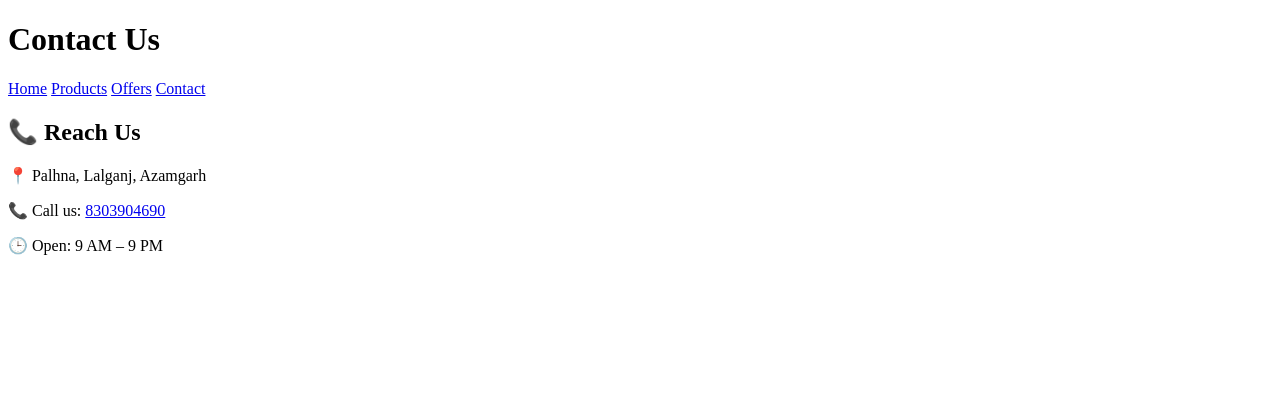
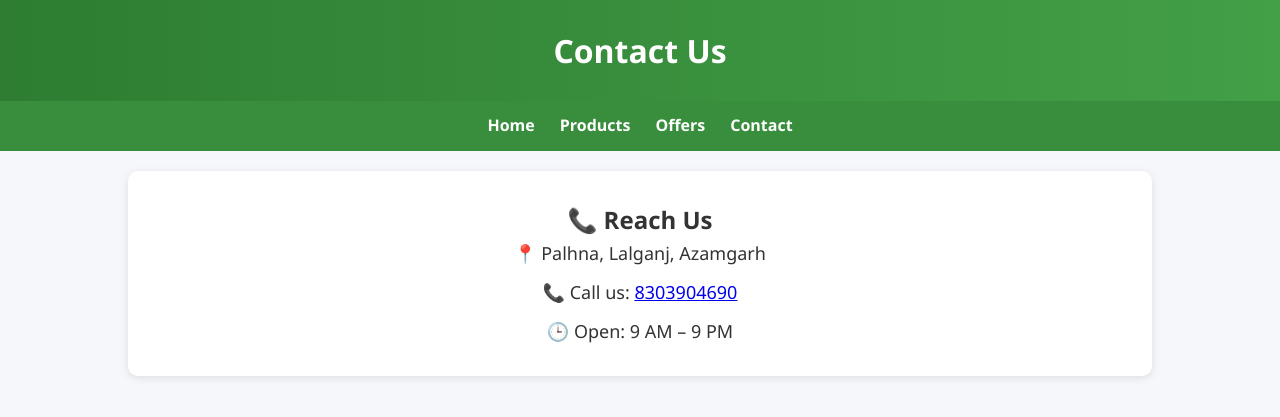
Before and after one commit to shashikant-yadav27/medical-store-website, a PHP site: page /contact.html in a window 1280 px wide. Shown: the top 417 px of the page. Run offline with PHP 8.4, Linux system fonts and the light colour scheme.

Commit message:
Add files via upload

```diff
--- a/style.css
+++ b/style.css
@@ -1,30 +1,225 @@
-/* Login Page Styling */
+/* Global Reset */
+
+* {
+    margin: 0;
+    padding: 0;
+    box-sizing: border-box;
+}
+
+
+/* Body */
+
+body {
+    font-family: 'Segoe UI', Arial, sans-serif;
+    background: #f5f7fa;
+    color: #333;
+    line-height: 1.6;
+}
+
+
+/* Header */
+
+header {
+    background: linear-gradient(90deg, #2e7d32, #43a047);
+    color: white;
+    padding: 25px 10px;
+    text-align: center;
+    box-shadow: 0 3px 6px rgba(0, 0, 0, 0.2);
+}
+
+
+/* Navigation Bar */
+
+nav {
+    background: #388e3c;
+    display: flex;
+    justify-content: center;
+    gap: 25px;
+    padding: 12px 0;
+    position: sticky;
+    top: 0;
+    z-index: 1000;
+}
+
+nav a {
+    color: white;
+    text-decoration: none;
+    font-weight: 600;
+    transition: color 0.3s ease;
+}
+
+nav a:hover {
+    color: #ffeb3b;
+}
+
+
+/* Banner */
+
+.banner {
+    background: url('images/pharmacy-clean.png') no-repeat center;
+    background-size: cover;
+    height: 300px;
+    display: flex;
+    align-items: center;
+    justify-content: center;
+    color: white;
+    font-size: 2em;
+    font-weight: bold;
+    position: relative;
+    text-shadow: 2px 2px 4px rgba(0, 0, 0, 0.6);
+}
+
+.banner::after {
+    content: "";
+    position: absolute;
+    top: 0;
+    left: 0;
+    right: 0;
+    bottom: 0;
+    background: rgba(0, 0, 0, 0.4);
+}
+
+.banner span {
+    position: relative;
+    z-index: 1;
+}
+
+
+/* Sections */
+
+section {
+    padding: 40px 20px;
+    text-align: center;
+}
+
+
+/* Products */
+
+.products {
+    display: flex;
+    justify-content: center;
+    gap: 20px;
+    flex-wrap: wrap;
+}
+
+.card {
+    background: white;
+    padding: 20px;
+    border-radius: 8px;
+    box-shadow: 0 2px 6px rgba(0, 0, 0, 0.2);
+    width: 250px;
+    transition: transform 0.3s ease, box-shadow 0.3s ease;
+}
+
+.card:hover {
+    transform: translateY(-5px);
+    box-shadow: 0 6px 12px rgba(0, 0, 0, 0.3);
+}
+
+.card img {
+    width: 100%;
+    height: 160px;
+    object-fit: cover;
+    border-radius: 6px;
+}
+
+
+/* Offers */
+
+#offers {
+    background: #e8f5e9;
+    border-radius: 10px;
+    margin: 20px auto;
+    width: 80%;
+    box-shadow: 0 2px 8px rgba(0, 0, 0, 0.1);
+}
+
+#offers h2 {
+    color: #2e7d32;
+}
+
+
+/* Contact */
+
+#contact {
+    background: #fff;
+    border-radius: 10px;
+    width: 80%;
+    margin: 20px auto;
+    box-shadow: 0 2px 8px rgba(0, 0, 0, 0.1);
+    padding: 30px;
+}
+
+.contact-info {
+    display: flex;
+    flex-direction: column;
+    align-items: center;
+    gap: 10px;
+    font-size: 18px;
+}
+
+
+/* WhatsApp Button */
+
+.whatsapp-button {
+    position: fixed;
+    bottom: 25px;
+    right: 25px;
+    background-color: #25D366;
+    color: white;
+    font-size: 18px;
+    font-weight: bold;
+    padding: 14px 20px;
+    border-radius: 50px;
+    text-decoration: none;
+    box-shadow: 0 4px 8px rgba(0, 0, 0, 0.3);
+    transition: background-color 0.3s ease;
+}
+
+.whatsapp-button:hover {
+    background-color: #128C7E;
+}
+
+
+/* Footer */
+
+footer {
+    background: #2e7d32;
+    color: white;
+    text-align: center;
+    padding: 15px;
+    margin-top: 30px;
+}
+
+
+/* Login Page */
+
 .login-body {
-  background: linear-gradient(135deg, #2e7d32, #43a047);
+    background: linear-gradient(135deg, #1b5e20, #43a047);
+    height: 100vh;
     display: flex;
     justify-content: center;
     align-items: center;
-  height: 100vh;
 }
 
-.login-container {
-  background: white;
+.login-card {
+    background: #fff;
     padding: 40px;
-  border-radius: 12px;
-  box-shadow: 0 6px 15px rgba(0,0,0,0.3);
+    border-radius: 16px;
+    box-shadow: 0 8px 20px rgba(0, 0, 0, 0.3);
+    width: 350px;
     text-align: center;
-  width: 320px;
 }
 
-.login-container h2 {
-  margin-bottom: 20px;
+.login-card h2 {
+    margin-bottom: 10px;
     color: #2e7d32;
 }
 
 .login-form {
     display: flex;
     flex-direction: column;
-  gap: 15px;
+    gap: 20px;
 }
 
 .login-form input {
```
Also changed, not shown: other parts of style.css (+49 -14 lines). Lines whose indentation alone changed are shown as unchanged.
